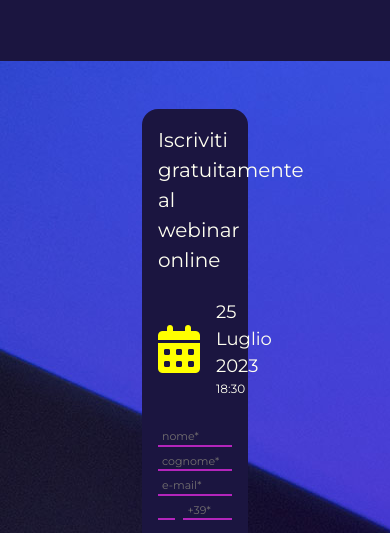
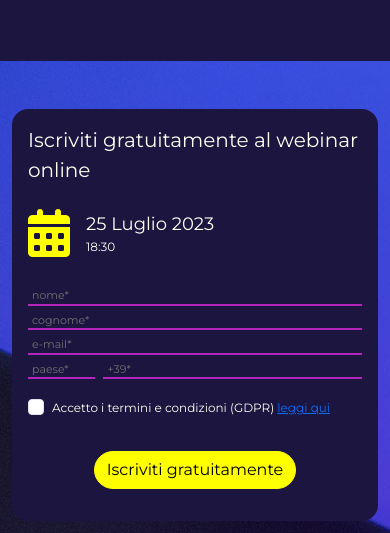
Before and after one commit to EmanBumBum/RetroGaming, a plain HTML site: page index.html in a window 390 px wide. Shown: the part 1836-2369 px from the top of the page. Drawn offline with nearby package versions, Linux system fonts and the light colour scheme; a web font is replaced by a local one.

Commit message:
Add files via upload

```diff
--- a/index.html
+++ b/index.html
@@ -53,7 +53,7 @@
         <!--Terza sezione-->
         <section class="container-fluid terzaSezione">
             <div class="row align-items-center">
-                <div class="col-4 mx-auto my-5">
+                <div class="col-12 col-md-4 mx-auto my-5">
                     <div class="modal-body rounded-4 ps-3 pt-3 pb-3 pe-3">
                         <p class="fs-5 medio">Iscriviti gratuitamente al webinar online</p>
                         <div class="d-flex align-items-center my-4">
```
